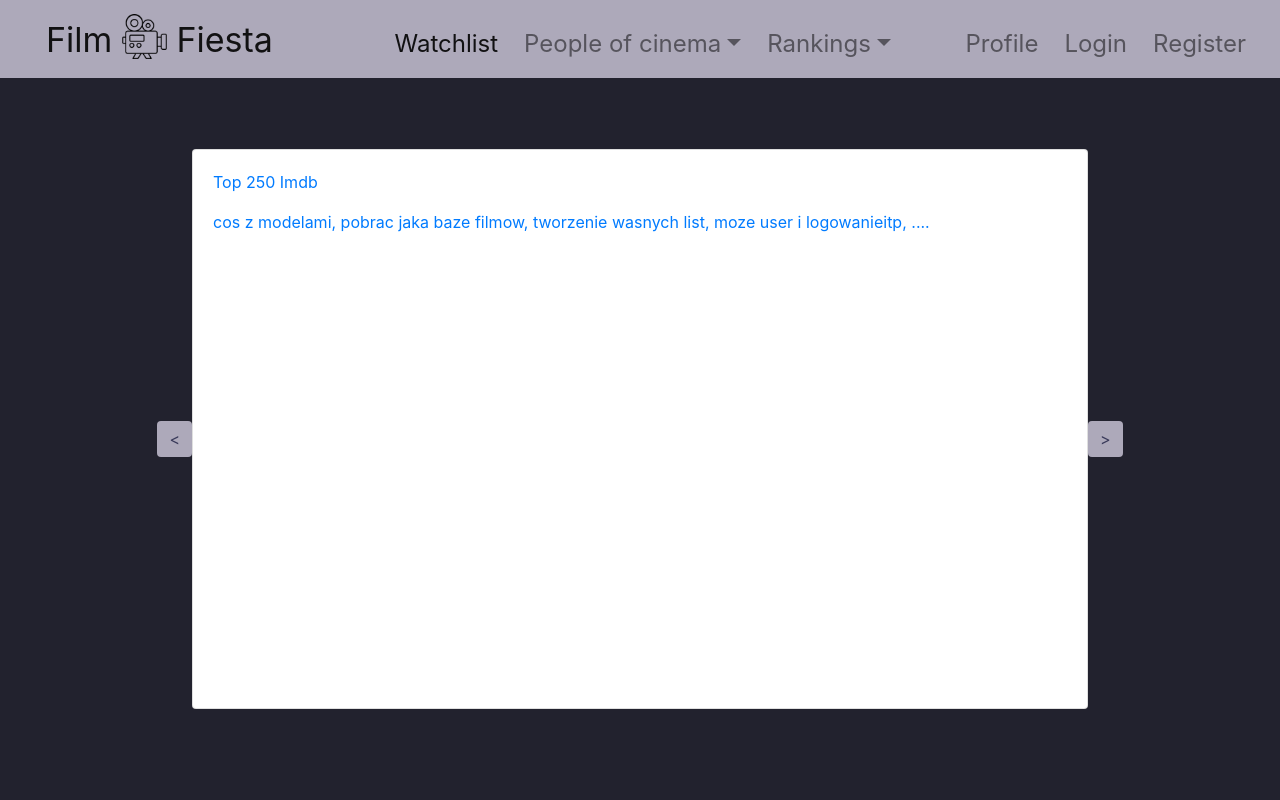
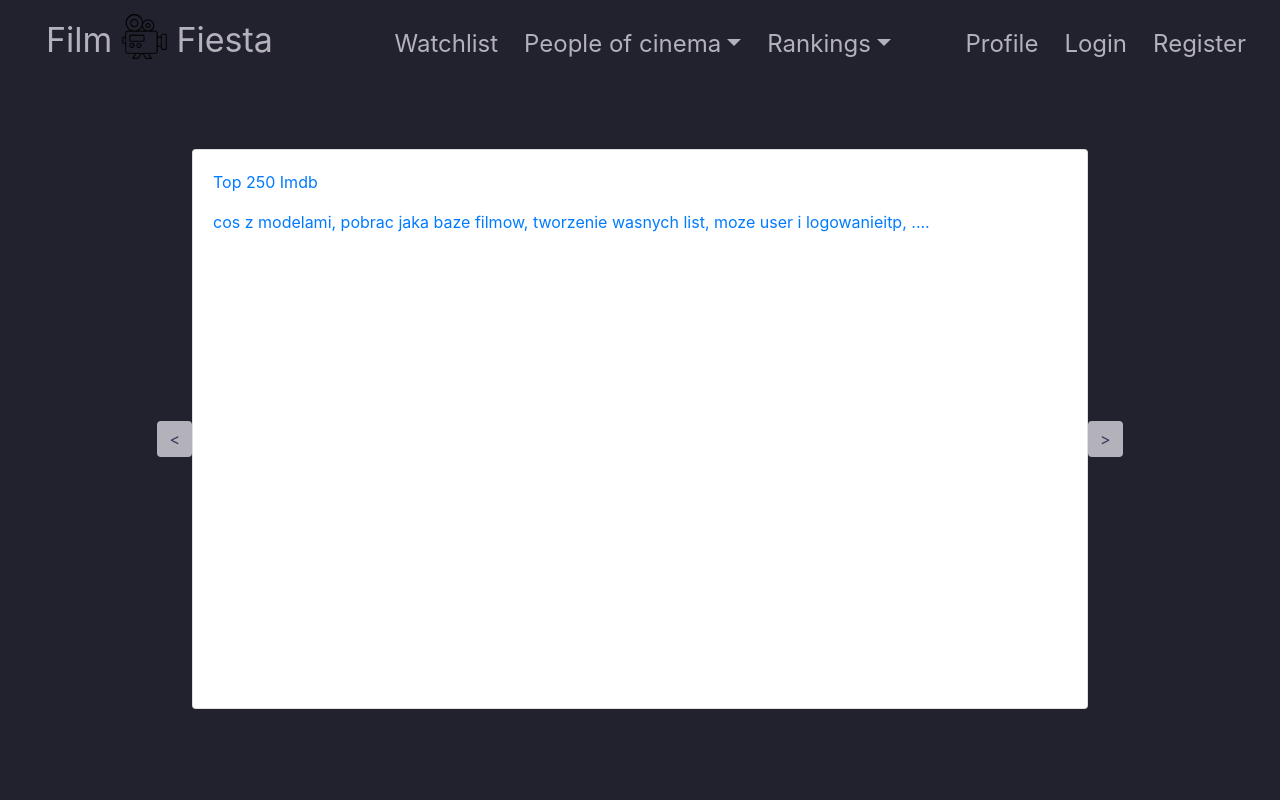
Before and after one commit to Milosz-cat/Film-Fiesta, a Django app: page / in a window 1280 px wide. Run offline with Django 4.2, Linux system fonts and the light colour scheme; parts of the project's set-up code (start-up, migrations or seed data) failed here and were passed over; some libraries are stand-ins or nearby versions.

Commit message:
updating design

```diff
--- a/app/movie_app/urls.py
+++ b/app/movie_app/urls.py
@@ -23,7 +23,7 @@ urlpatterns = [
     path("admin/", admin.site.urls),
     path('', views.home),
     path('list/<str:source>/', views.list_movies, name="movies_list"),
-    path('movies/', views.movies, name="movies"),
+    path('movie/<str:title>/<str:year>/', views.movie, name="movie"),
     path('search/', views.search, name="search"),
     path('api/schema/', SpectacularAPIView.as_view(), name='schema'),
     path('api/docs/', SpectacularSwaggerView.as_view(url_name='schema'), name='swagger-ui'),
--- a/app/movie_app/views.py
+++ b/app/movie_app/views.py
@@ -2,6 +2,9 @@ from django.shortcuts import render
 from . import scraper
 from django.http import Http404
 import requests, environ, json
+
+env = environ.Env()
+environ.Env.read_env()
 
 def home(request):
         # Render the template with the context
@@ -23,8 +26,7 @@ def search(request):
 
     if request.method == "POST":
         search_term = request.POST.get('search')  # Get the search term from the POST data
-        env = environ.Env()
-        environ.Env.read_env()
+
         bearer = env("BEARER")
 
         headers = {
@@ -59,9 +61,37 @@ def search(request):
     return render(request, "base/search.html")
 
 
-def movies(request):
-   title = "Harakiri"
-   year = "1962"
-   wallpaper = scraper.scrape_movie_wallpaper(title, year)
-   context = {'wallpaper': wallpaper}
-   return render(request, "base/movie.html", context)
+def movie(request, title, year):
+    #wallpaper = scraper.scrape_movie_wallpaper(title, year)
+    #context = {'wallpaper': wallpaper}
+
+    bearer = env("BEARER")
+
+    headers = {
+        "accept": "application/json",
+        "Authorization": f"Bearer {bearer}"
+    }
+
+    url = f"https://api.themoviedb.org/3/search/movie?query={title}"  # Add the search term to the query parameters
+
+    response = requests.get(url, headers=headers).json()
+    #print(json.dumps(response, indent=4, sort_keys=True))
+
+    # Extract the list of movies from the response
+    movies = response.get('results', [])
+
+    # Create a new list of movies, each represented as a dictionary with only the desired fields
+    movies = [
+        {
+            'genre_ids': movie['genre_ids'],
+            'title': movie['title'],
+            'popularity': movie['popularity'],
+            'poster_path': movie['poster_path'],
+            'release_date': movie['release_date'],
+            'vote_average': movie['vote_average'],
+        }
+        for movie in movies
+    ]
+    context = {'movies': movies}
+
+    return render(request, "base/movie.html", context)
--- a/app/static/base/style.css
+++ b/app/static/base/style.css
@@ -2,7 +2,7 @@
     --color1: #22222E;
     --color2: #393A5A;
     --color3: #706F8E;
-    --color4: #ADA9BA;
+    --color4: #b3b1ba;
 }
 
 body {
@@ -17,8 +17,7 @@ body {
 }
 
 .navbar {
-    background-color: var(--color4);
-    color: var(--color2);
+    color: var(--color4) !important;
     position: sticky;
     top: 0;
     width: 100%;
@@ -26,15 +25,21 @@ body {
 }
 
 .navbar-brand {
+    color: var(--color4) !important;
     margin-left: 30px;
     margin-right: 30px;
-    color: var(--color4);
     font-size: 34px;
 }
 
 .nav-item {
     padding-left: 10px;
+    color: var(--color4) !important;
 }
+
+.nav-link {
+    color: var(--color4) !important;
+}
+
 
 .content-container {
     flex-grow: 1;
@@ -67,3 +72,10 @@ body {
     width:200px;
     height:300px;
 }
+.image-blurred-edge{
+    position: fixed; /* This will fix the position of the div */
+    top: 0; /* This will attach the div to the top */
+    width: 1200px;
+    height: 500px;
+    box-shadow: 0 0 50px 50px var(--color1) inset;
+}
--- a/app/templates/base/base.html
+++ b/app/templates/base/base.html
@@ -102,7 +102,7 @@
     </div>
 
 
-
+  </body>
   <!-- The following script is responsible for removing pop-up messages from
     the view by pressing the X button -->
   <script>
--- a/app/templates/base/list.html
+++ b/app/templates/base/list.html
@@ -6,6 +6,7 @@
 
 <ul class="list-group list-group-light">
     {% for movie in movies %}
+        <a href="{% url 'movie' title=movie.title  year=movie.year %}">
             <li class="list-group-item px-3 border-0 rounded-3 list-group-item-light mb-2">
                 <img src="{{ movie.poster_path }}" alt="{{ movie.title }}" class="poster">
                 {{ movie.title }}
@@ -15,6 +16,7 @@
                 {% endif %}
                 {{ movie.ranking }}
             </li>
+        </a>
     {% endfor %}
 </ul>
 
--- a/app/templates/base/movie.html
+++ b/app/templates/base/movie.html
@@ -3,5 +3,7 @@
 {% block title %}Movie{% endblock title %}
 
 {% block content %}
-<img src="{{ wallpaper }}">
+
+    <div class="image-blurred-edge" style="background-image: url({{ wallpaper }});"></div>
+
 {% endblock content %}
```
Lines whose indentation alone changed are shown as unchanged.
